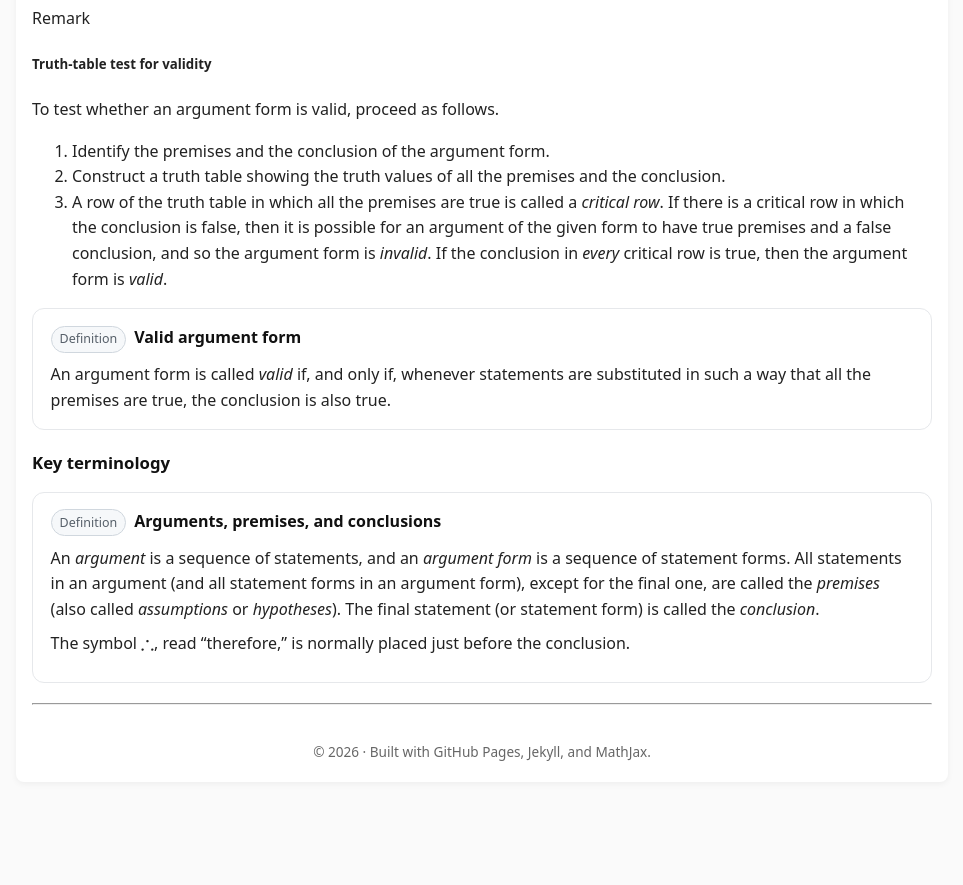
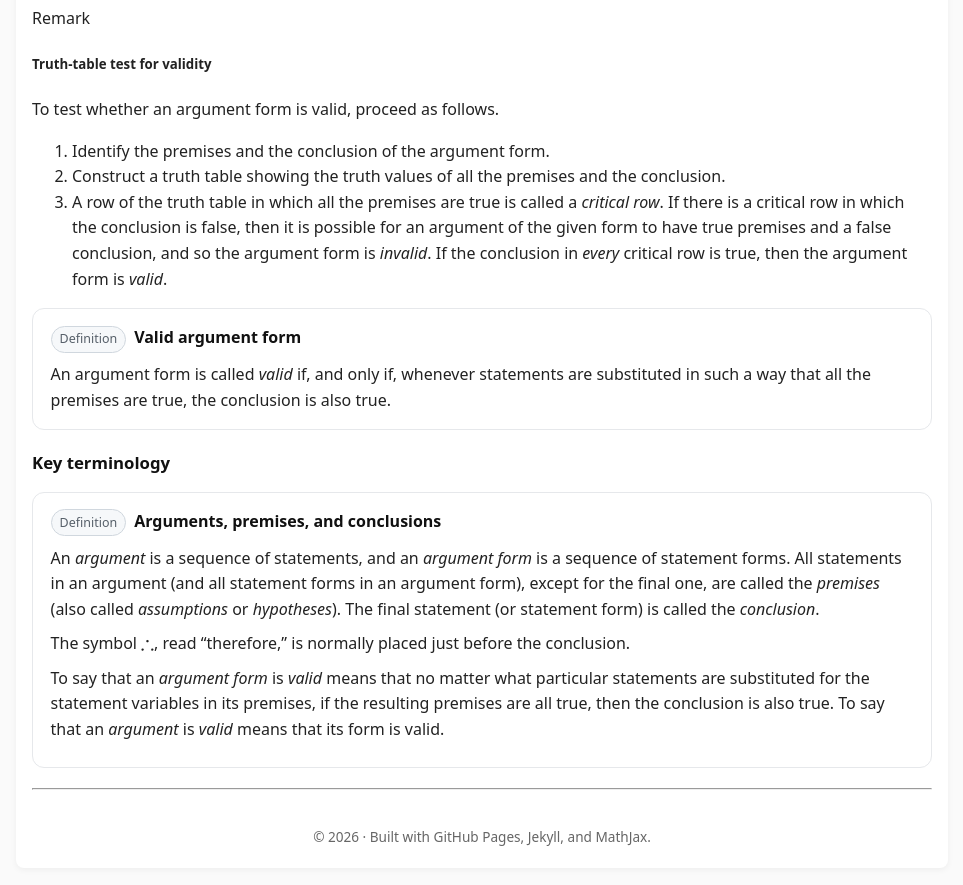
Before and after one commit to SaleemKamaludin/SaleemKamaludin.github.io, a Jekyll site: the page built from courses/comp1604/lecture-notes/lecture-01/index.md, in a window 1280 px wide and 900 px high, scrolled down 1437 px. Shown: the top 885 px of the window, without its empty margins (158-1121 px from the left). Built offline with Jekyll 4.4.1, drawn with Linux system fonts in a browser that asks for light colours; before the commit the page ends 2251 px from its top, so only the background shows below that.

Commit message:
Update index.md

```diff
--- a/courses/comp1604/lecture-notes/lecture-01/index.md
+++ b/courses/comp1604/lecture-notes/lecture-01/index.md
@@ -498,3 +498,16 @@ permalink: /courses/comp1604/lecture-notes/lecture-01/
  <p>
       The symbol \( \therefore \), read “therefore,” is normally placed just before the conclusion.
     </p>
+
+
+
+
+
+
+
+<p>
+      To say that an <em>argument form</em> is <em>valid</em> means that no matter what particular statements are substituted
+      for the statement variables in its premises, if the resulting premises are all true, then the conclusion is also true.
+      To say that an <em>argument</em> is <em>valid</em> means that its form is valid.
+    </p>
+  </div>
```
